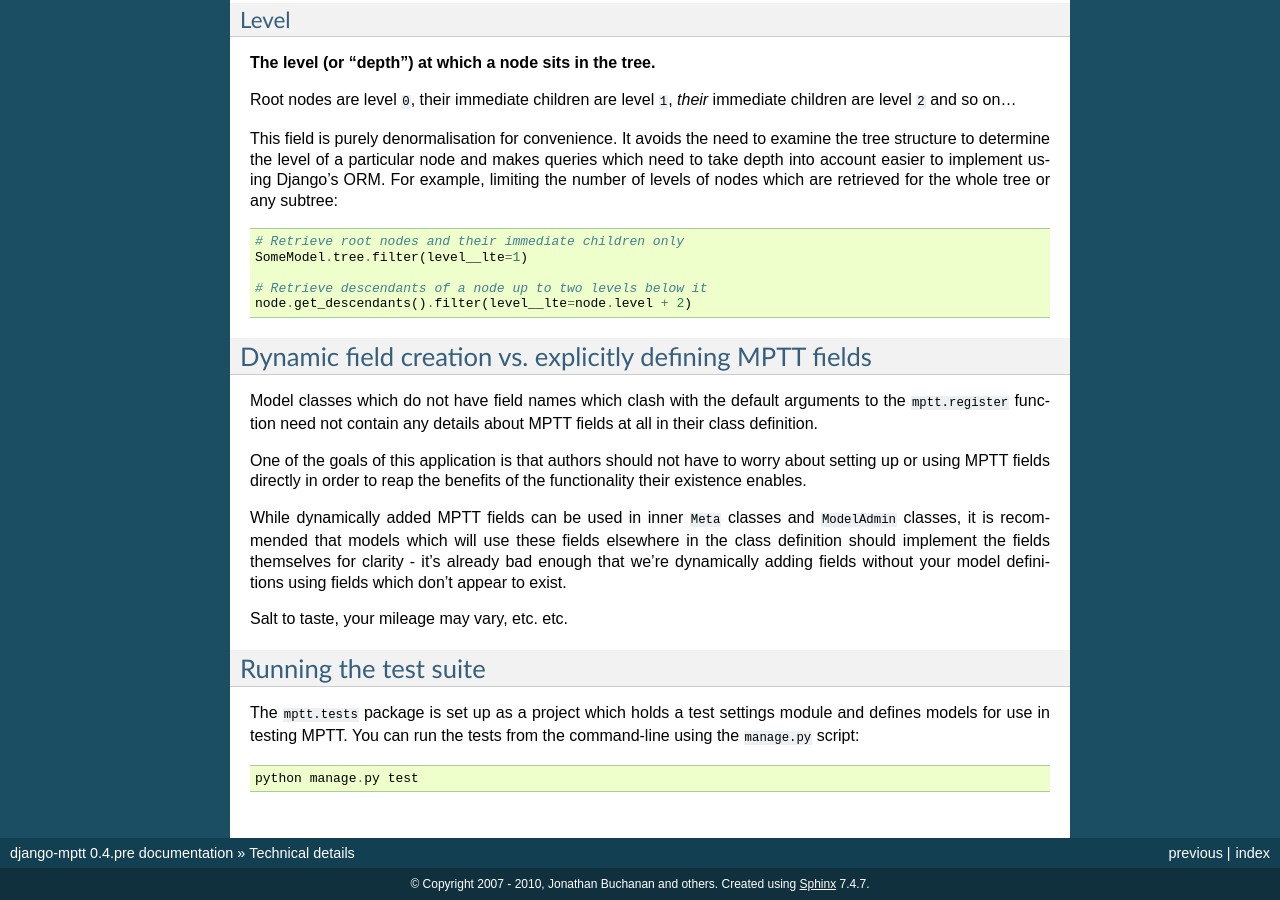
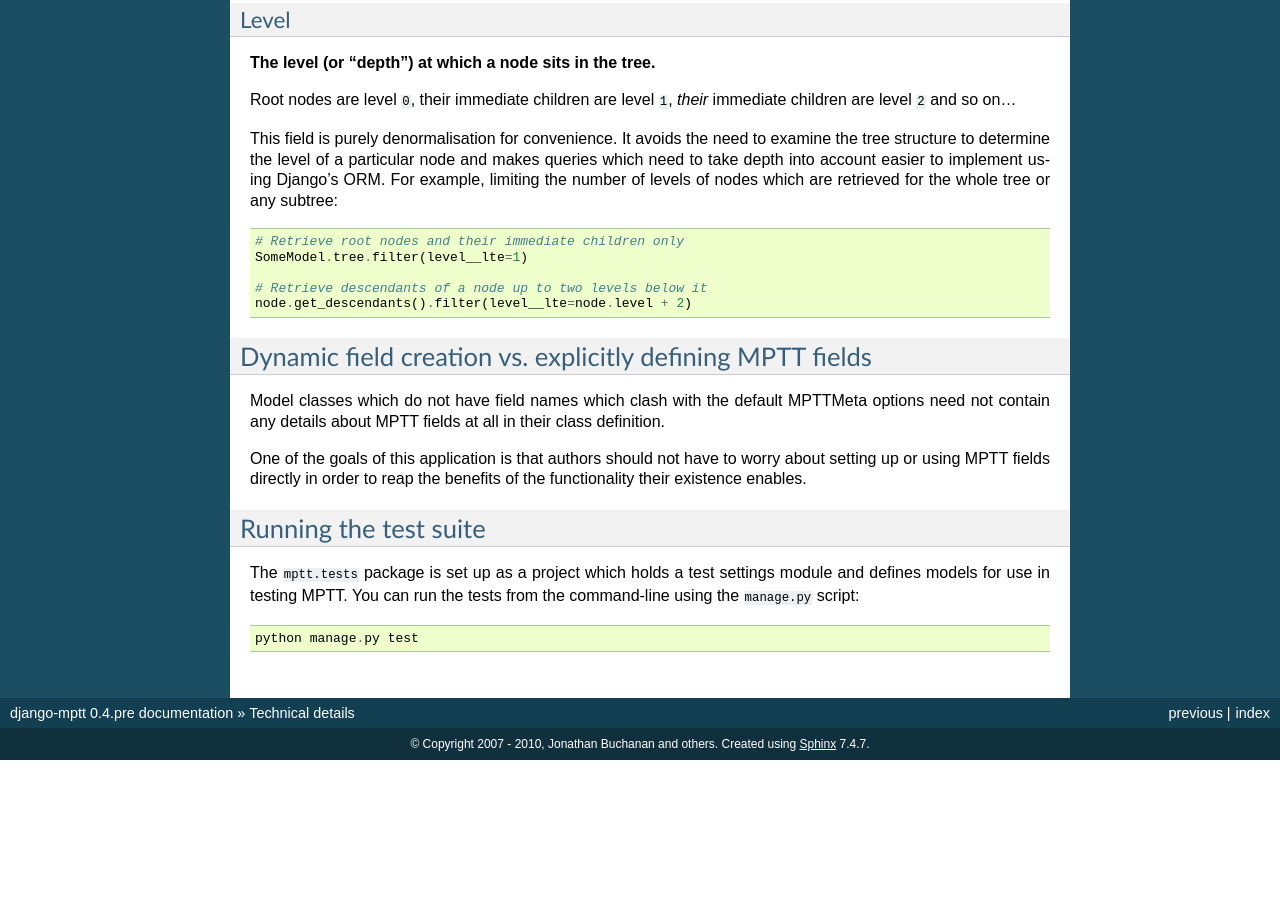
Before and after one commit to django-mptt/django-mptt, a Sphinx documentation site: the page built from docs/technical_details.txt, in a window 1280 px wide and 900 px high, scrolled down 1215 px. Built offline with Sphinx 7.4.7, drawn with Linux system fonts in a browser that asks for light colours; after the commit the page ends 1975 px from its top, so only the background shows below that.

Commit message:
update docs for abstract models usage

```diff
--- a/docs/technical_details.txt
+++ b/docs/technical_details.txt
@@ -92,21 +92,12 @@ Dynamic field creation vs. explicitly defining MPTT fields
 ==========================================================
 
 Model classes which do not have field names which clash with the default
-arguments to the ``mptt.register`` function need not contain any details
-about MPTT fields at all in their class definition.
+MPTTMeta options need not contain any details about MPTT fields at all
+in their class definition.
 
 One of the goals of this application is that authors should not have to
 worry about setting up or using MPTT fields directly in order to reap
 the benefits of the functionality their existence enables.
-
-While dynamically added MPTT fields can be used in inner ``Meta``
-classes and ``ModelAdmin`` classes, it is recommended that models which
-will use these fields elsewhere in the class definition should implement
-the fields themselves for clarity - it's already bad enough that we're
-dynamically adding fields without your model definitions using fields
-which don't appear to exist.
-
-Salt to taste, your mileage may vary, etc. etc.
 
 
 Running the test suite
```
